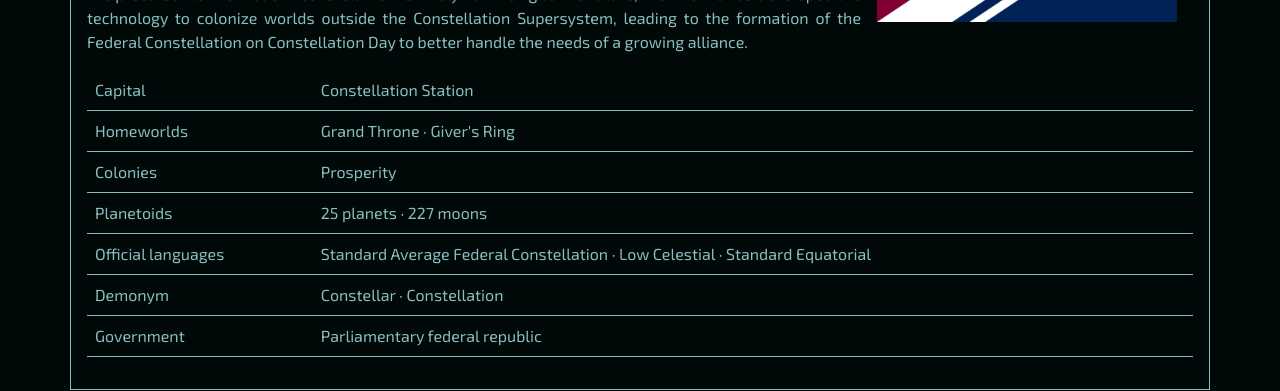
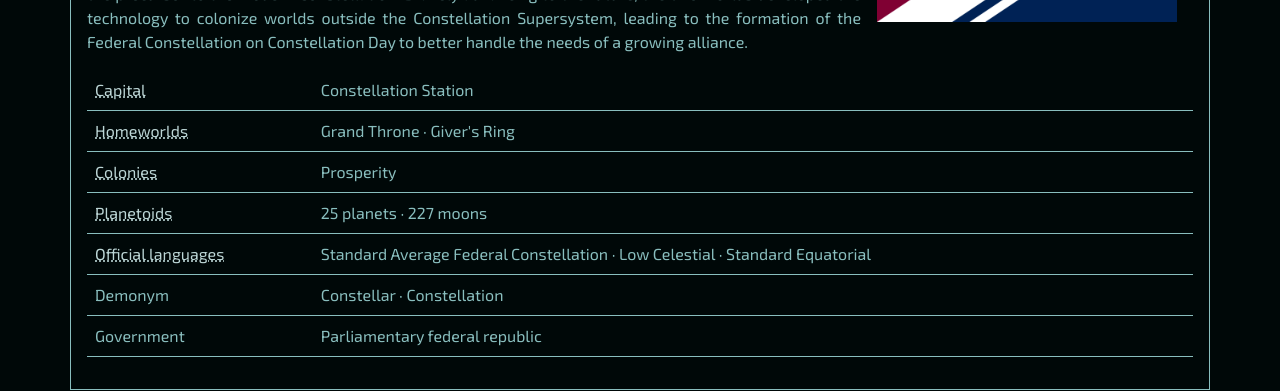
Before and after one commit to pilosophos/the-federal-constellation, a plain HTML site: page index.html in a window 1280 px wide. Shown: the part 391-782 px from the top of the page. Drawn offline with nearby package versions, Linux system fonts and the light colour scheme.

Commit message:
add links to other pages

```diff
--- a/index.html
+++ b/index.html
@@ -45,11 +45,11 @@
 
           <table class="table">
             <tbody>
-              <tr><td>Capital</td><td>Constellation Station</td></tr>
-              <tr><td>Homeworlds</td><td>Grand Throne · Giver's Ring</td></tr>
-              <tr><td>Colonies</td><td>Prosperity</td></tr>
-              <tr><td>Planetoids</td><td>25 planets · 227 moons</td></tr>
-              <tr><td>Official languages</td><td>Standard Average Federal Constellation · Low Celestial · Standard Equatorial</td></tr>
+              <tr><td><a href="systems.html">Capital</a></td><td>Constellation Station</td></tr>
+              <tr><td><a href="systems.html">Homeworlds</a></td><td>Grand Throne · Giver's Ring</td></tr>
+              <tr><td><a href="systems.html">Colonies</a></td><td>Prosperity</td></tr>
+              <tr><td><a href="systems.html">Planetoids</a></td><td>25 planets · 227 moons</td></tr>
+              <tr><td><a href="languages.html">Official languages</a></td><td>Standard Average Federal Constellation · Low Celestial · Standard Equatorial</td></tr>
               <tr><td>Demonym</td><td>Constellar · Constellation</td></tr>
               <tr><td>Government</td><td>Parliamentary federal republic</td></tr>
             </tbody>
```
